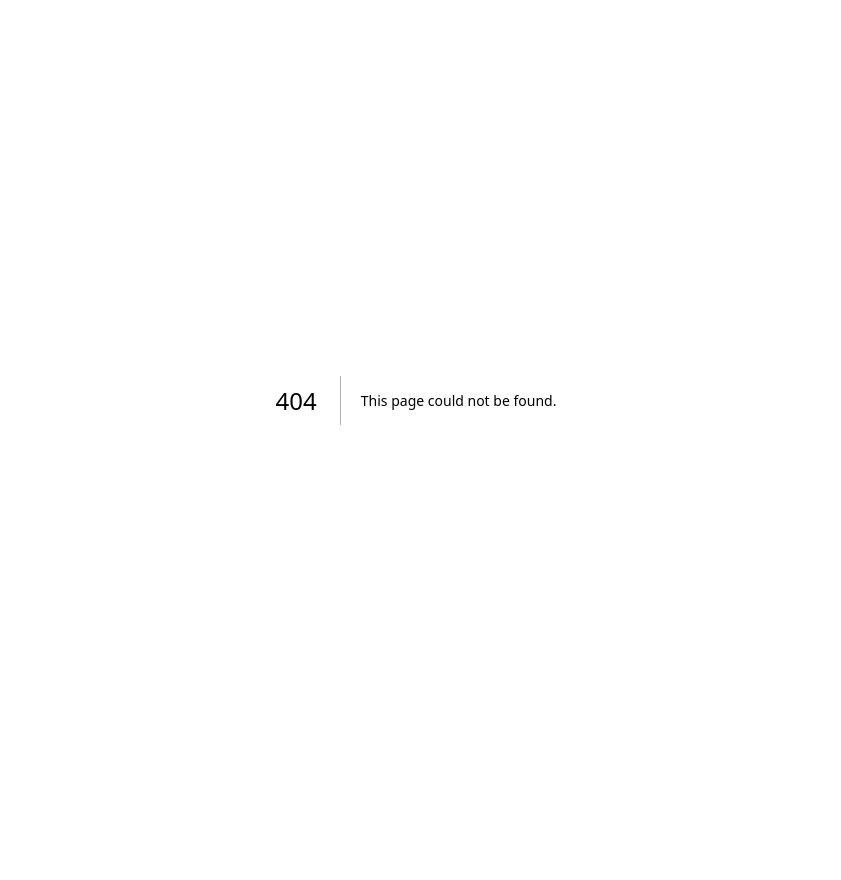
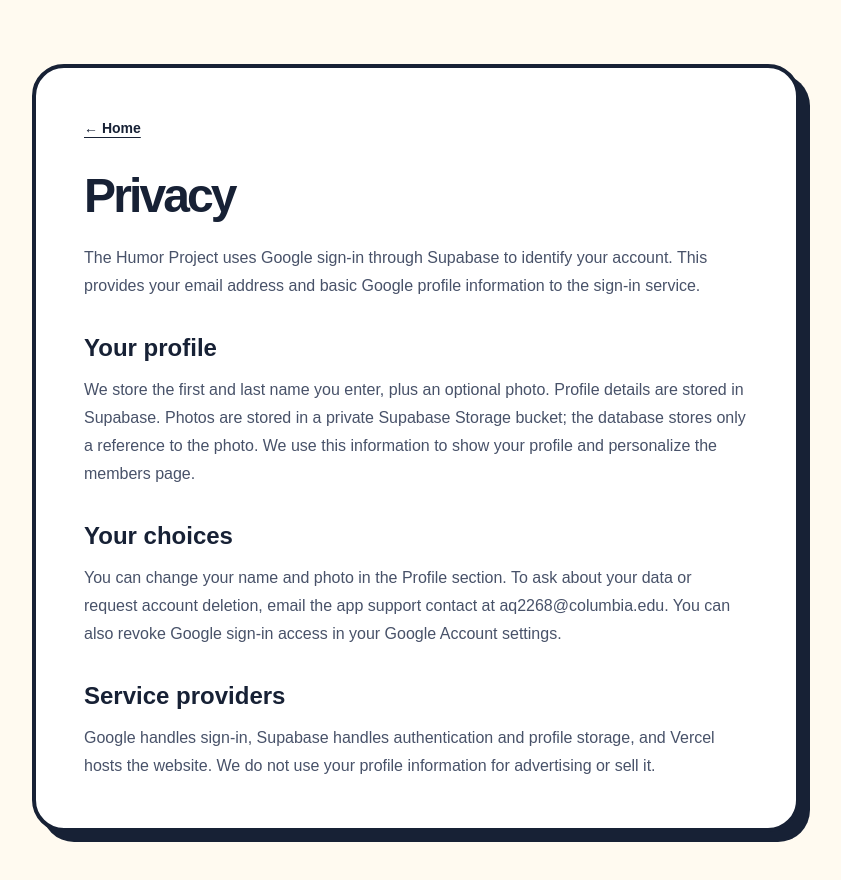
Before and after one commit to aqi-lab/HumorProject, a Next.js app: page /privacy in a window 1280 px wide. Before the commit this address had no page. Shown: the top 880 px of the page, without its empty margins (224-1065 px from the left). Before the commit the page ends 800 px from the top, so only its background shows below. Built offline with nearby package versions, Linux system fonts and the light colour scheme.

Commit message:
Add privacy page for Google OAuth publishing

```diff
--- a/src/app/page.tsx
+++ b/src/app/page.tsx
@@ -43,6 +43,9 @@ export default function Home() {
           <span className="h-3 w-3 animate-pulse rounded-full bg-[#06d6a0] ring-4 ring-[#06d6a0]/20" />
           Deployed with Vercel
         </div>
+        <Link href="/privacy" className="mt-6 inline-block text-sm font-semibold underline underline-offset-4">
+          Privacy
+        </Link>
       </section>
     </main>
   );
--- /dev/null
+++ b/src/app/privacy/page.tsx
@@ -0,0 +1,44 @@
+import Link from "next/link";
+
+export const metadata = {
+  title: "Privacy | The Humor Project",
+};
+
+export default function PrivacyPage() {
+  return (
+    <main className="min-h-screen bg-[#fffaf0] px-6 py-12 text-[#172135] sm:py-16">
+      <article className="mx-auto max-w-3xl rounded-[2rem] border-4 border-[#172135] bg-white p-8 shadow-[10px_10px_0_#172135] sm:p-12">
+        <Link href="/" className="text-sm font-bold underline underline-offset-4">
+          ← Home
+        </Link>
+        <h1 className="mt-8 text-5xl font-black tracking-[-0.06em]">Privacy</h1>
+        <p className="mt-6 leading-7 text-[#485269]">
+          The Humor Project uses Google sign-in through Supabase to identify your
+          account. This provides your email address and basic Google profile
+          information to the sign-in service.
+        </p>
+        <h2 className="mt-8 text-2xl font-black">Your profile</h2>
+        <p className="mt-3 leading-7 text-[#485269]">
+          We store the first and last name you enter, plus an optional photo.
+          Profile details are stored in Supabase. Photos are stored in a private
+          Supabase Storage bucket; the database stores only a reference to the
+          photo. We use this information to show your profile and personalize
+          the members page.
+        </p>
+        <h2 className="mt-8 text-2xl font-black">Your choices</h2>
+        <p className="mt-3 leading-7 text-[#485269]">
+          You can change your name and photo in the Profile section. To ask
+          about your data or request account deletion, email the app support
+          contact at aq2268@columbia.edu. You can also revoke Google sign-in
+          access in your Google Account settings.
+        </p>
+        <h2 className="mt-8 text-2xl font-black">Service providers</h2>
+        <p className="mt-3 leading-7 text-[#485269]">
+          Google handles sign-in, Supabase handles authentication and profile
+          storage, and Vercel hosts the website. We do not use your profile
+          information for advertising or sell it.
+        </p>
+      </article>
+    </main>
+  );
+}
```
